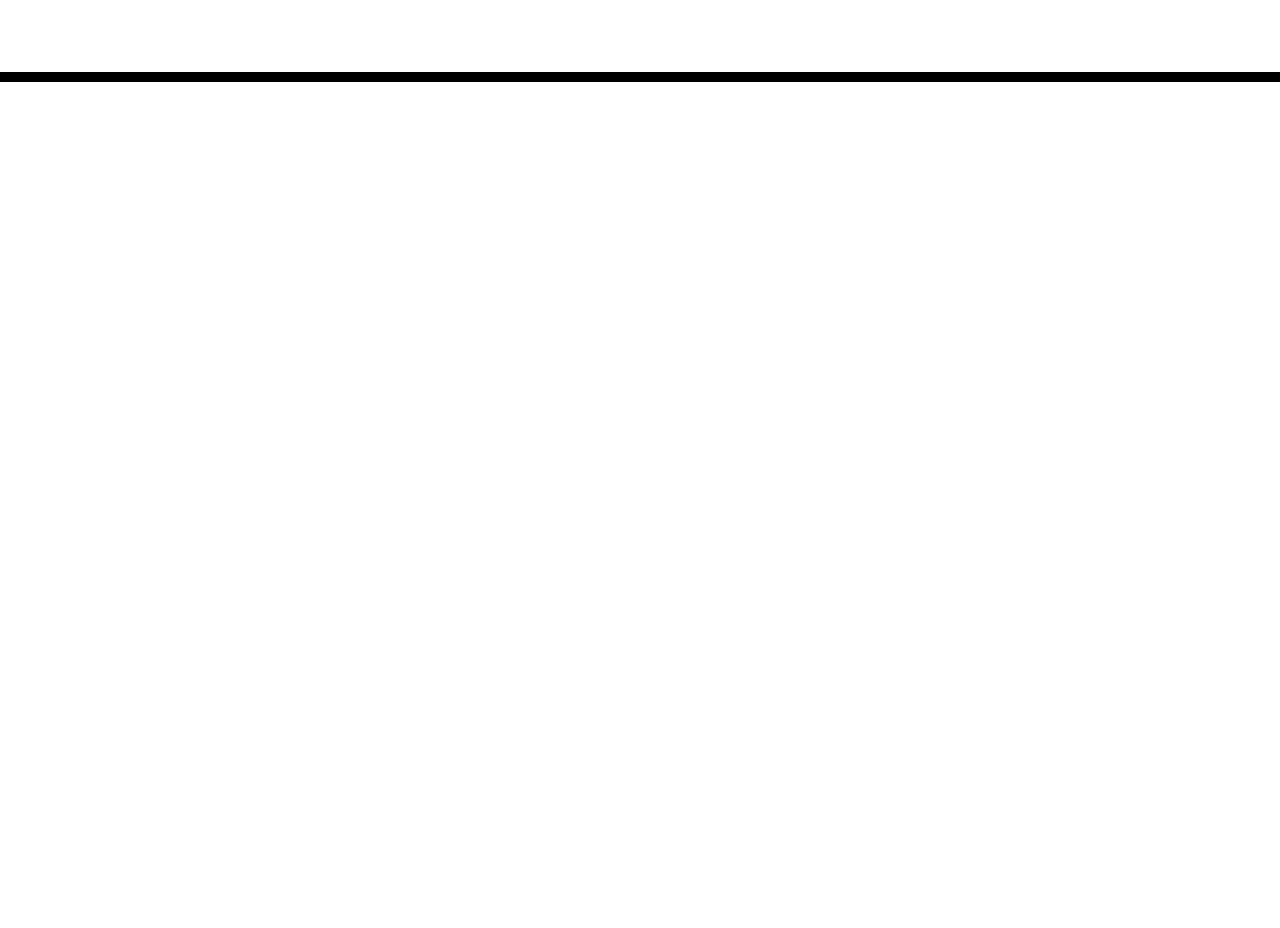
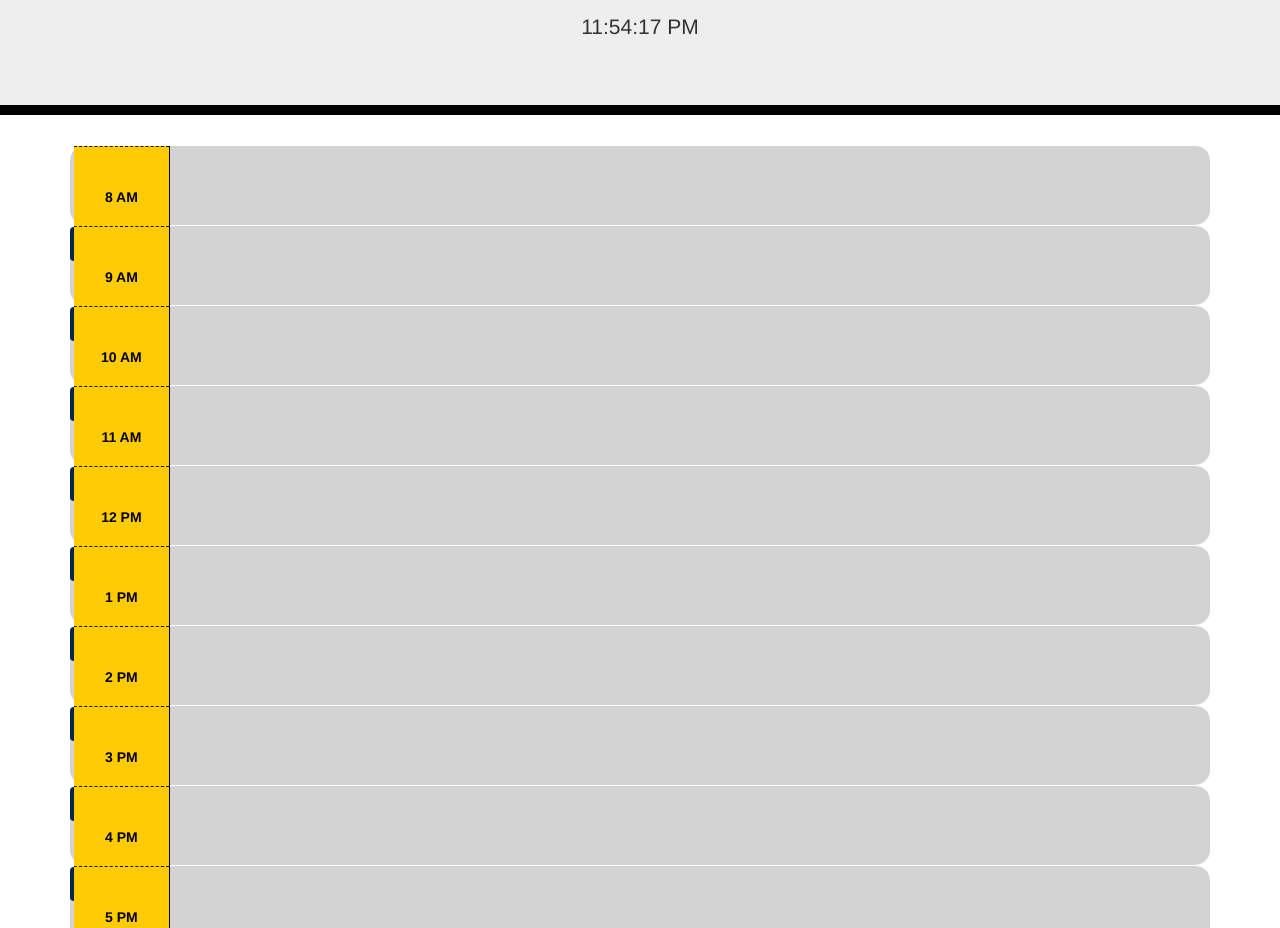
Before and after one commit to cburnside1385/Work_Calendar, a plain HTML site: page index.html in a window 1280 px wide. Shown: the part 186-1114 px from the top of the page. Before the commit the page ends 800 px from the top, so only its background shows below. Drawn offline with nearby package versions, Linux system fonts and the light colour scheme; some packages are replaced by stand-ins of ours; files that its build step writes are made by us from their sources; a script that the page names is missing.

Commit message:
Added screenshots to readme and URL to live site JS created and completed Index complete stylesheet created

```diff
--- /dev/null
+++ b/assests/Scheduler.js
@@ -0,0 +1,85 @@
+//date
+const d = new Date();
+var year = d.getFullYear();
+var month = d.getMonth();
+var day = d.getDate();
+var todayDate = month + "/" + day + "/" + year
+
+function time() {
+    setInterval(() => {
+        const time = new Date();
+
+
+        const hour = time.getHours();
+        const hoursIn12HrFormat = hour >= 13 ? hour % 12 : hour
+        const minutes = time.getMinutes();
+        const seconds = time.getSeconds();
+
+
+        const ampm = hour >= 12 ? 'PM' : 'AM'
+
+
+        $("#currentTime").html((hoursIn12HrFormat < 10 ? '0' + hoursIn12HrFormat : hoursIn12HrFormat) + ':' + (minutes < 10 ? '0' + minutes : minutes) + ":" + (seconds < 10 ? '0' + seconds : seconds) + ' ' + `<span id="am-pm">${ampm}</span>`)
+
+
+
+    }, 1000);
+}
+$(document).ready(function () {
+
+
+    time();
+    schedule();
+    $("#currentDay").html(todayDate)
+    $(".save").on("click", function () {
+
+        var data = $(this).siblings(".occurence").val();
+        var time = $(this).parent().attr("id");
+
+
+        localStorage.setItem(time, data);
+
+        alertify.success("Information Saved!")
+    })
+
+    function schedule() {
+
+        var timeNow = moment().hour();
+
+
+        $(".time-block").each(function () {
+            var blockTime = parseInt($(this).attr("id").split("time")[1]);
+            if (blockTime < timeNow) {
+                $(this).removeClass("future");
+                $(this).removeClass("present");
+                $(this).addClass("past");
+            }
+            else if (blockTime === timeNow) {
+                $(this).removeClass("past");
+                $(this).removeClass("future");
+                $(this).addClass("present");
+            }
+            else {
+                $(this).removeClass("present");
+                $(this).removeClass("past");
+                $(this).addClass("future");
+
+            }
+        })
+    }
+
+    //save local data
+    $("#time8 .occurence").val(localStorage.getItem("time8"));
+    $("#time9 .occurence").val(localStorage.getItem("time9"));
+    $("#time10 .occurence").val(localStorage.getItem("time10"));
+    $("#time11 .occurence").val(localStorage.getItem("time11"));
+    $("#time12 .occurence").val(localStorage.getItem("time12"));
+    $("#time13 .occurence").val(localStorage.getItem("time13"));
+    $("#time14 .occurence").val(localStorage.getItem("time14"));
+    $("#time15 .occurence").val(localStorage.getItem("time15"));
+    $("#time16 .occurence").val(localStorage.getItem("time16"));
+    $("#time17 .occurence").val(localStorage.getItem("time17"));
+
+
+
+});
--- a/assests/style.css
+++ b/assests/style.css
@@ -1,5 +1,5 @@
 body {
-    font-family: 'Open Sans', sans-serif;
+    font-family: "Open Sans", sans-serif;
     font-size: 16px;
     line-height: 1;
 }
@@ -34,13 +34,13 @@ textarea {
     white-space: pre-wrap;
     height: 80px;
     border-top: 1px solid white;
-    ;
 }
 
 .hour {
-    background-color: #ffffff;
+    background-color: #FFCB05;
     color: #000000;
     border-top: 1px dashed #000000;
+    font-weight:bolder;
 }
 
 .past {
@@ -58,15 +58,15 @@ textarea {
     color: white;
 }
 
-.saveBtn {
+.save {
     border-left: 1px solid black;
     border-top-right-radius: 15px;
     border-bottom-right-radius: 15px;
-    background-color: #06AED5;
+    background-color: #00274C;
     color: white;
 }
 
-    .saveBtn i:hover {
-        font-size: 20px;
-        transition: all .3s ease-in-out;
+    .save:hover {
+        font-size: 40px;
+        color: #FFCB05;
     }
--- a/index.html
+++ b/index.html
@@ -6,27 +6,138 @@
     <meta http-equiv="X-UA-Compatible" content="ie=edge" />
     <link rel="stylesheet"
           href="https://stackpath.bootstrapcdn.com/bootstrap/4.3.1/css/bootstrap.min.css" />
-    <link rel="stylesheet"
-          href="https://use.fontawesome.com/releases/v5.8.1/css/all.css"
-          integrity="sha384-50oBUHEmvpQ+1lW4y57PTFmhCaXp0ML5d60M1M7uH2+nqUivzIebhndOJK28anvf"
-          crossorigin="anonymous" />
+    <script src="https://kit.fontawesome.com/c36670f2a4.js" crossorigin="anonymous"></script>
     <link href="https://fonts.googleapis.com/css?family=Open+Sans&display=swap"
           rel="stylesheet" />
-    <link rel="stylesheet" href="style.css" />
+
+    <link href="assests/style.css" rel="stylesheet" />
+    <script src="https://ajax.googleapis.com/ajax/libs/jquery/3.6.0/jquery.min.js"></script>
+    <script src="https://cdnjs.cloudflare.com/ajax/libs/moment.js/2.24.0/moment.min.js"></script>
     <title>Work Day Scheduler</title>
+    <script src="assests/Scheduler.js"></script>
+    <!-- JavaScript -->
+    <script src="//cdn.jsdelivr.net/npm/alertifyjs@1.13.1/build/alertify.min.js"></script>
+
+    <!-- CSS -->
+    <link rel="stylesheet" href="//cdn.jsdelivr.net/npm/alertifyjs@1.13.1/build/css/alertify.min.css" />
+    <!-- Default theme -->
+    <link rel="stylesheet" href="//cdn.jsdelivr.net/npm/alertifyjs@1.13.1/build/css/themes/default.min.css" />
+    <!-- Semantic UI theme -->
+    <link rel="stylesheet" href="//cdn.jsdelivr.net/npm/alertifyjs@1.13.1/build/css/themes/semantic.min.css" />
+    <!-- Bootstrap theme -->
+    <link rel="stylesheet" href="//cdn.jsdelivr.net/npm/alertifyjs@1.13.1/build/css/themes/bootstrap.min.css" />
+
+    <!--
+        RTL version
+    -->
+    <link rel="stylesheet" href="//cdn.jsdelivr.net/npm/alertifyjs@1.13.1/build/css/alertify.rtl.min.css" />
+    <!-- Default theme -->
+    <link rel="stylesheet" href="//cdn.jsdelivr.net/npm/alertifyjs@1.13.1/build/css/themes/default.rtl.min.css" />
+    <!-- Semantic UI theme -->
+    <link rel="stylesheet" href="//cdn.jsdelivr.net/npm/alertifyjs@1.13.1/build/css/themes/semantic.rtl.min.css" />
+    <!-- Bootstrap theme -->
+    <link rel="stylesheet" href="//cdn.jsdelivr.net/npm/alertifyjs@1.13.1/build/css/themes/bootstrap.rtl.min.css" />
 </head>
 
 <body>
     <header class="jumbotron">
-        <h1 class="display-3">Work Day Scheduler</h1>
-        <p class="lead">A simple calendar app for scheduling your work day</p>
+        <h1 class="display-3">Work Schedule</h1>
         <p id="currentDay" class="lead"></p>
+        <p id="currentTime" class=""></p>
     </header>
     <div class="container">
-        <!-- Timeblocks go here -->
+        <div id="time8" class="row time-block">
+            <div class="col-md-1 hour">
+                8 AM
+            </div>
+            <textarea class="col-md-10 occurence">
+            </textarea>
+            <button class="btn save col-md-1"><i class="fa-solid fa-floppy-disk"></i></button>
+        </div>
+
+        <div id="time9" class="row time-block">
+            <div class="col-md-1 hour">
+                9 AM
+            </div>
+            <textarea class="col-md-10 occurence">
+            </textarea>
+            <button class="btn save col-md-1"><i class="fa-solid fa-floppy-disk"></i></button>
+        </div>
+
+        <div id="time10" class="row time-block">
+            <div class="col-md-1 hour">
+                10 AM
+            </div>
+            <textarea class="col-md-10 occurence">
+            </textarea>
+            <button class="btn save col-md-1"><i class="fa-solid fa-floppy-disk"></i></button>
+        </div>
+
+        <div id="time10=1" class="row time-block">
+            <div class="col-md-1 hour">
+                11 AM
+            </div>
+            <textarea class="col-md-10 occurence">
+            </textarea>
+            <button class="btn save col-md-1"><i class="fa-solid fa-floppy-disk"></i></button>
+        </div>
+
+        <div id="time12" class="row time-block">
+            <div class="col-md-1 hour">
+                12 PM
+            </div>
+            <textarea class="col-md-10 occurence">
+            </textarea>
+            <button class="btn save col-md-1"><i class="fa-solid fa-floppy-disk"></i></button>
+        </div>
+
+        <div id="time13" class="row time-block">
+            <div class="col-md-1 hour">
+                1 PM
+            </div>
+            <textarea class="col-md-10 occurence">
+            </textarea>
+            <button class="btn save col-md-1"><i class="fa-solid fa-floppy-disk"></i></button>
+        </div>
+
+        <div id="time14" class="row time-block">
+            <div class="col-md-1 hour">
+                2 PM
+            </div>
+            <textarea class="col-md-10 occurence">
+            </textarea>
+            <button class="btn save col-md-1"><i class="fa-solid fa-floppy-disk"></i></button>
+        </div>
+
+        <div id="time15" class="row time-block">
+            <div class="col-md-1 hour">
+                3 PM
+            </div>
+            <textarea class="col-md-10 occurence">
+            </textarea>
+            <button class="btn save col-md-1"><i class="fa-solid fa-floppy-disk"></i></button>
+        </div>
+
+        <div id="time16" class="row time-block">
+            <div class="col-md-1 hour">
+                4 PM
+            </div>
+            <textarea class="col-md-10 occurence">
+            </textarea>
+            <button class="btn save col-md-1"><i class="fa-solid fa-floppy-disk"></i></button>
+        </div>
+
+        <div id="time17" class="row time-block">
+            <div class="col-md-1 hour">
+                5 PM
+            </div>
+            <textarea class="col-md-10 occurence">
+            </textarea>
+            <button class="btn save col-md-1"><i class="fa-solid fa-floppy-disk"></i></button>
+        </div>
+
     </div>
 
-    <script src="https://code.jquery.com/jquery-3.4.1.min.js"></script>
-    <script src="https://cdnjs.cloudflare.com/ajax/libs/moment.js/2.24.0/moment.min.js"></script>
+
 </body>
 </html>
```
Also changed, not shown: assests/Images/Schedule.PNG (added), 1 other file.
